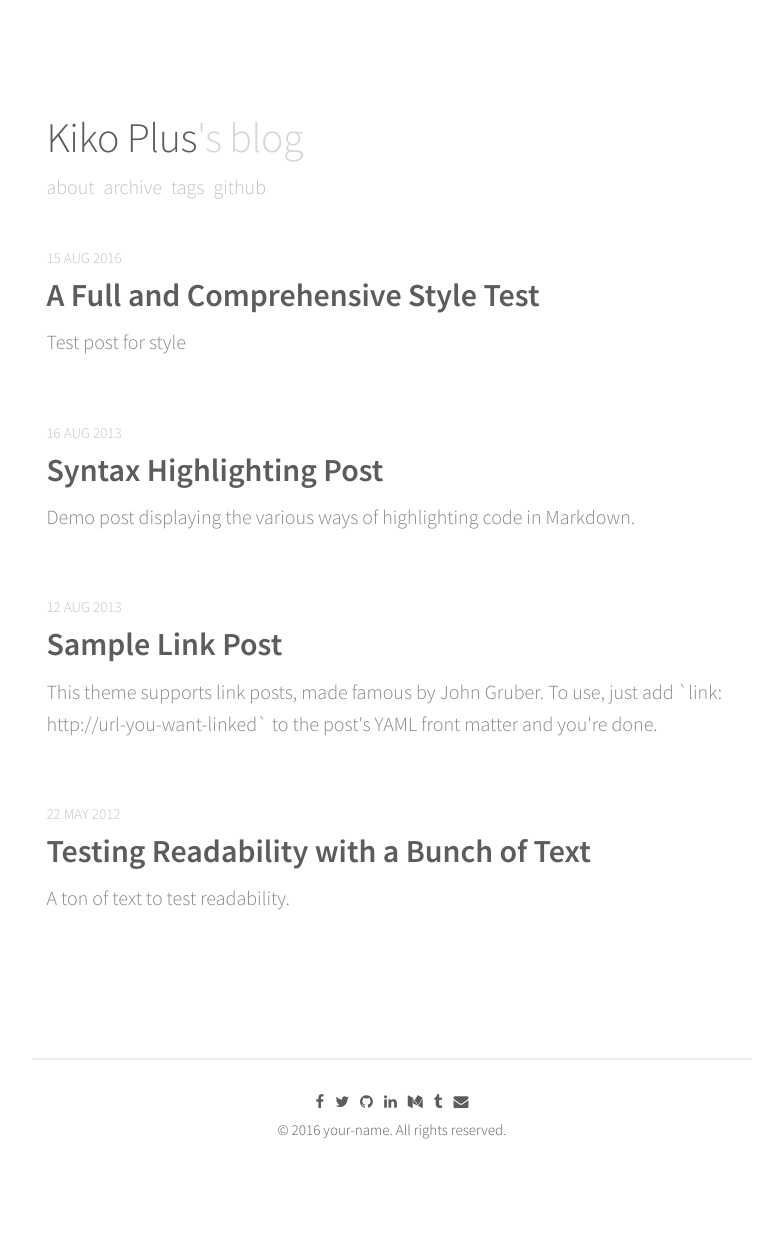
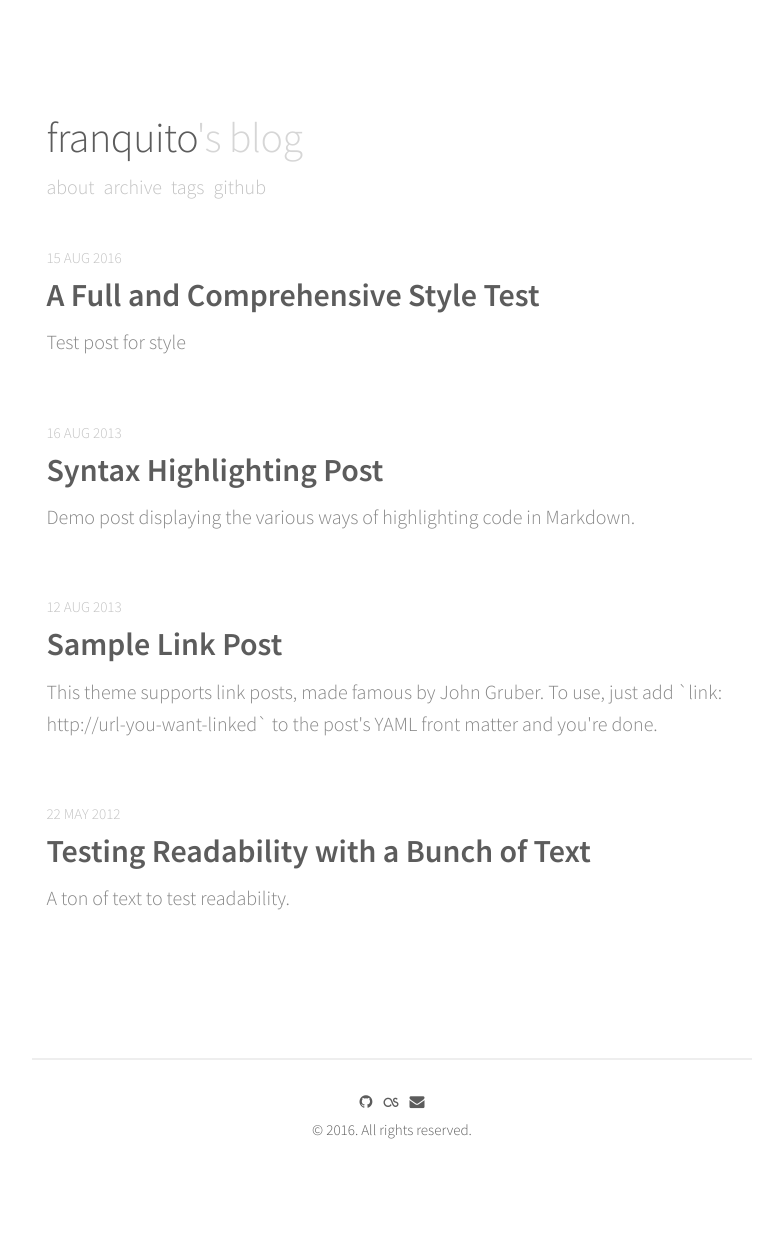
Before and after one commit to frankitox/frankitox.github.io, a Jekyll site: the page built from index.html, in a window 1280 px wide. Shown: the whole page, without its empty margins (248-1031 px from the left). Built offline with Jekyll 4.4.1, drawn with Linux system fonts in a browser that asks for light colours; nearby versions of some CDN libraries; the list of posts is cut into pages by our own code.

Commit message:
Modified the footer and basics

```diff
--- a/_config.yml
+++ b/_config.yml
@@ -3,19 +3,13 @@
 # # # # # # # # # # # # #
 
 # Basic
-name:               "Kiko Plus"
-
-
+name:               "franquito"
 
 author:
-  name:             your-name
-  facebook:         your-id
-  twitter:          your-id
-  github:           your-id
-  linkedin:         your-id
-  medium:           your-id
-  tumblr:           your-id
-  email:            your-id@your-email.com
+  name:
+  github:           frankitox
+  lastfm:           frankitox91
+  email:            franconbiasin@gmail.com
 
 # Google-analytics
 google-analytics:
@@ -26,13 +20,12 @@ disqus:
   id:               "your-id"
 
 # URL
-url:                "https://AWEEKJ.github.io"
-#url:               "localhost:4000"
+url:                "https://frankitox.github.io"
 baseurl:            ""
 
 
 # http://en.wikipedia.org/wiki/List_of_tz_database_time_zones
-timezone:           Asia/Seoul
+timezone:           America/Argentina/Buenos_Aires
 permalink:          /:year-:month-:day/:title/
 
 # Pagination
@@ -53,7 +46,7 @@ nav:
   - name:           "Tags"
     url:            "/tags"
   - name:           "Github"
-    url:            "https://github.com/AWEEKJ/Kiko-plus"
+    url:            "https://github.com/frankitox"
 
 
 
--- a/_includes/footer.html
+++ b/_includes/footer.html
@@ -2,16 +2,8 @@
 <div class="footer">
   <hr />
   <div class="footer-link">
-		{% if site.author.facebook %}
-		<a href="https://www.facebook.com/{{ site.author.facebook }}"><i class="fa fa-facebook" aria-hidden="true"></i></a>
-		{% endif %}
-
-		{% if site.author.twitter %}
-		<a href="https://twitter.com/{{ site.author.twitter }}"><i class="fa fa-twitter" aria-hidden="true"></i></a>
-		{% endif %}
-
     {% if site.author.github %}
-		<a href="https://github.com/{{ site.author.github }}"><i class="fa fa-github" aria-hidden="true"></i></a>
+    <a href="https://github.com/{{ site.author.github }}" target="_blank"><i class="fa fa-github" aria-hidden="true"></i></a>
     {% endif %}
 
     {% if site.author.linkedin %}
@@ -26,10 +18,14 @@
     <a href="https://{{ site.author.tumblr }}.tumblr.com"><i class="fa fa-tumblr" aria-hidden="true"></i></a>
     {% endif %}
 
+    {% if site.author.lastfm %}
+    <a href="https://www.last.fm/user/{{ site.author.lastfm }}" target="_blank"><i class="fa fa-lastfm" aria-hidden="true"></i></a>
+    {% endif %}
+
     {% if site.author.email %}
-		<a href="mailto:{{ site.author.email }}"><i class="fa fa-envelope" aria-hidden="true"></i></a>
+    <a href="mailto:{{ site.author.email }}" target="_blank"><i class="fa fa-envelope" aria-hidden="true"></i></a>
     {% endif %}
 
   </div>
-	© 2016 {{ site.author.name }}. All rights reserved.
+  © 2016. All rights reserved.
 </div>
```
Lines whose indentation alone changed are shown as unchanged.
